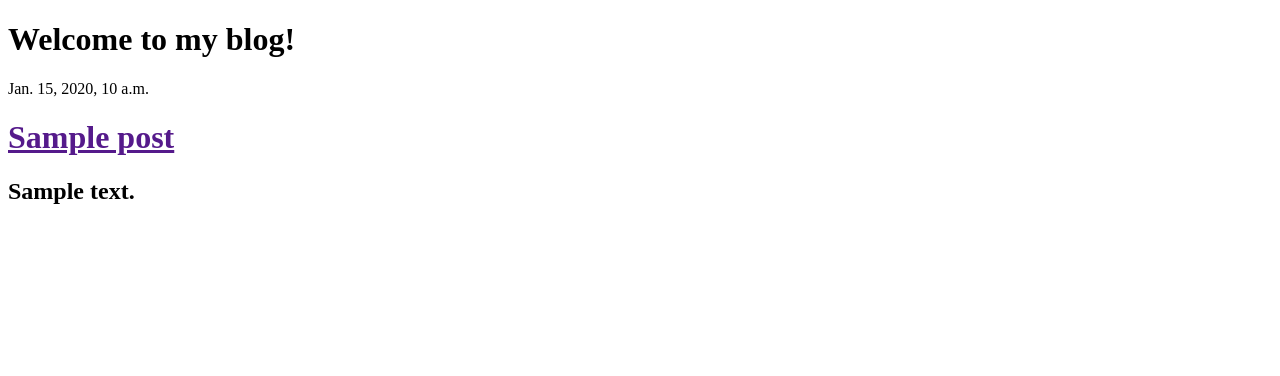
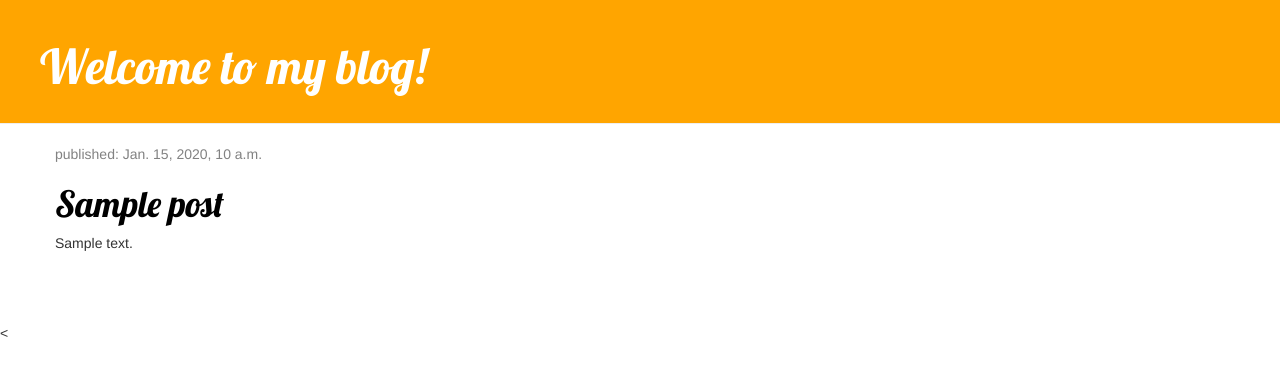
Before and after one commit to asappa/my-blog, a Django app: template blog_app/templates/blog_app/post_list.html in a window 1280 px wide. Shown: the top 376 px of the page. Run offline with Django 3.2, Linux system fonts and the light colour scheme; the template is opened without the code that fills it: values that come from a table or form of the project are taken from there, others are empty; tables that the repository leaves empty hold one stand-in row (values such as "Sample post"); some libraries are stand-ins or nearby versions.

Commit message:
Added templates and views for each post

```diff
--- /dev/null
+++ b/blog_app/static/css/blog.css
@@ -0,0 +1,47 @@
+
+.page-header {
+    background-color: orange;
+    margin-top: 0;
+    padding: 20px 20px 20px 40px;
+}
+
+.page-header h1, .page-header h1 a, .page-header h1 a:visited, .page-header h1 a:active {
+    color: #ffffff;
+    font-size: 36pt;
+    text-decoration: none;
+}
+
+.content {
+    margin-left: 40px;
+}
+
+h1, h2, h3, h4 {
+    font-family: 'Lobster', cursive;
+}
+
+.date {
+    color: #828282;
+}
+
+.save {
+    float: right;
+}
+
+.post-form textarea, .post-form input {
+    width: 100%;
+}
+
+.top-menu, .top-menu:hover, .top-menu:visited {
+    color: #ffffff;
+    float: right;
+    font-size: 26pt;
+    margin-right: 20px;
+}
+
+.post {
+    margin-bottom: 70px;
+}
+
+.post h1 a, .post h1 a:visited {
+    color: #000000;
+}
--- /dev/null
+++ b/blog_app/templates/blog_app/base.html
@@ -0,0 +1,25 @@
+{% load staticfiles %}
+
+<!DOCTYPE html>
+<html>
+  <head>
+    <meta charset="utf-8">
+    <title>Blog</title>
+    <link rel="stylesheet" href="//maxcdn.bootstrapcdn.com/bootstrap/3.2.0/css/bootstrap.min.css">
+    <link rel="stylesheet" href="//maxcdn.bootstrapcdn.com/bootstrap/3.2.0/css/bootstrap-theme.min.css">
+    <link href="//fonts.googleapis.com/css?family=Lobster&subset=latin,latin-ext" rel="stylesheet" type="text/css">
+    <link rel="stylesheet" href="{% static 'css/blog.css' %}">
+  </head>
+  <body>
+    <div class="page-header">
+      <h1><a href="/"> Welcome to my blog!</a></h1>
+    </div>
+    <div class="content container">
+        <div class="row">
+            <div class="col-md-8">
+              {%block content %}
+              {%endblock %}
+            </div>
+        </div>
+    </div>
+    <
--- a/blog_app/templates/blog_app/post_list.html
+++ b/blog_app/templates/blog_app/post_list.html
@@ -1,17 +1,12 @@
-<!DOCTYPE html>
-<html>
-  <head>
-    <meta charset="utf-8">
-    <title>Ankita's Blog</title>
-  </head>
-  <body>
-    <div>
-      <h1>Welcome to my blog!</h1>
-    </div>
-    <div>
-      {% for i in posts %}
-        <p> {{i.published_date}} </p>
-        <p> <h1> <a href="">{{ i.title }}</a></h1></p>
-        <h2> {{i.text }}</h2>
-      {% endfor %}
-    </div>
+{% extends 'blog_app/base.html'%}
+{% block content %}
+            {% for post in posts %}
+                <div class="post">
+                    <div class="date">
+                        <p>published: {{ post.published_date }}</p>
+                    </div>
+                    <h1><a href="{% url 'post_detail' pk=post.pk %}">{{ post.title }}</a></h1>
+                    <p>{{ post.text|linebreaksbr }}</p>
+                </div>
+            {% endfor %}
+{% endblock %}
--- a/blog_app/urls.py
+++ b/blog_app/urls.py
@@ -2,6 +2,6 @@ from django.conf.urls import url
 from . import views
 
 urlpatterns = [
-url(r'^$', views.post_list, name ='post_list' ),
-
+    url(r'^$', views.post_list, name ='post_list' ),
+    url(r'^post/(?P<pk>\d+)/$', views.post_detail, name='post_detail'),
 ]
--- a/blog_app/views.py
+++ b/blog_app/views.py
@@ -1,7 +1,11 @@
-from django.shortcuts import render
+from django.shortcuts import render, get_object_or_404
 from .models import Post
 from django.utils import timezone
 # Create your views here.
 def post_list(request):
     posts = Post.objects.filter(published_date__lte = timezone.now()).order_by('published_date')
     return render(request, 'blog_app/post_list.html', {'posts':posts})
+
+def post_detail(request, pk):
+    post = get_object_or_404(Post, pk=pk)
+    return render(request, 'blog_app/post_detail.html', {'post': post})
```
Also changed, not shown: blog_app/templates/blog_app/post_detail.html (added, +16 -0 lines).
